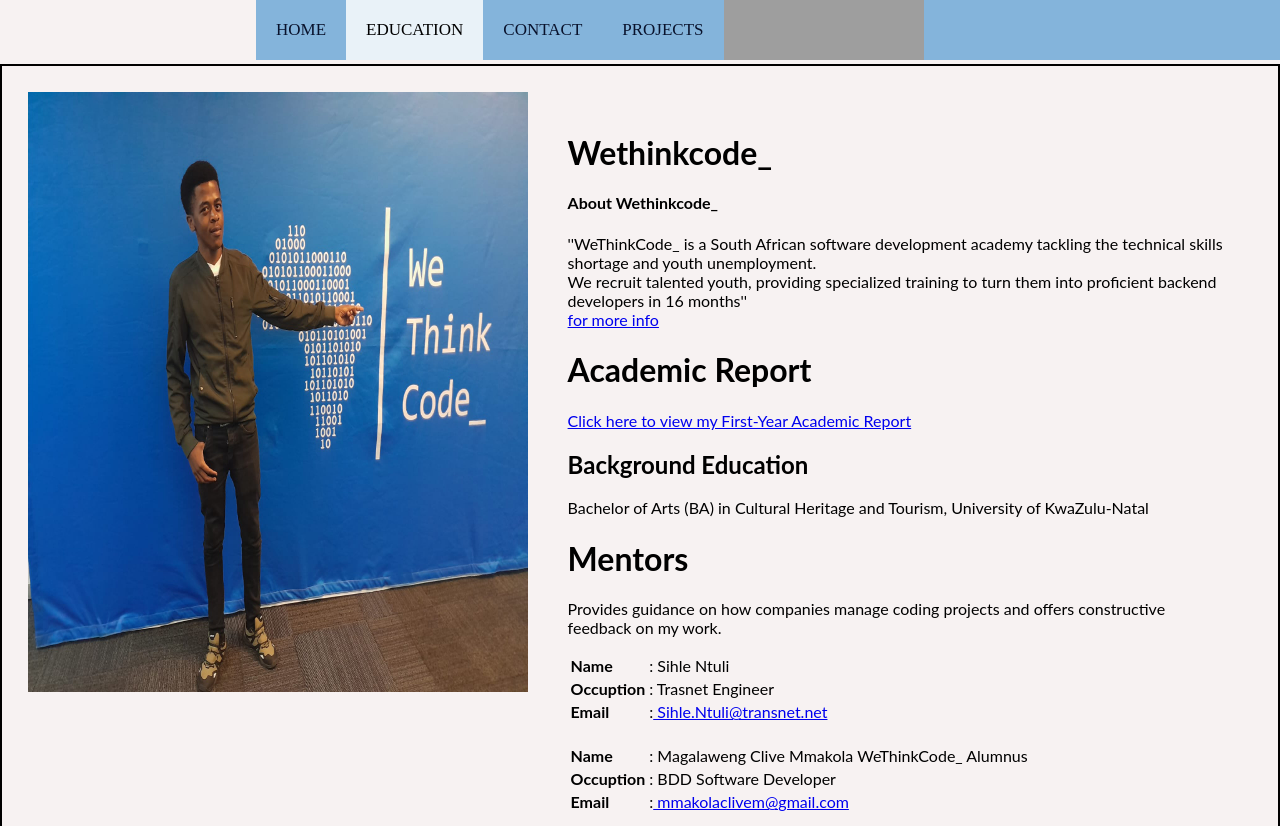
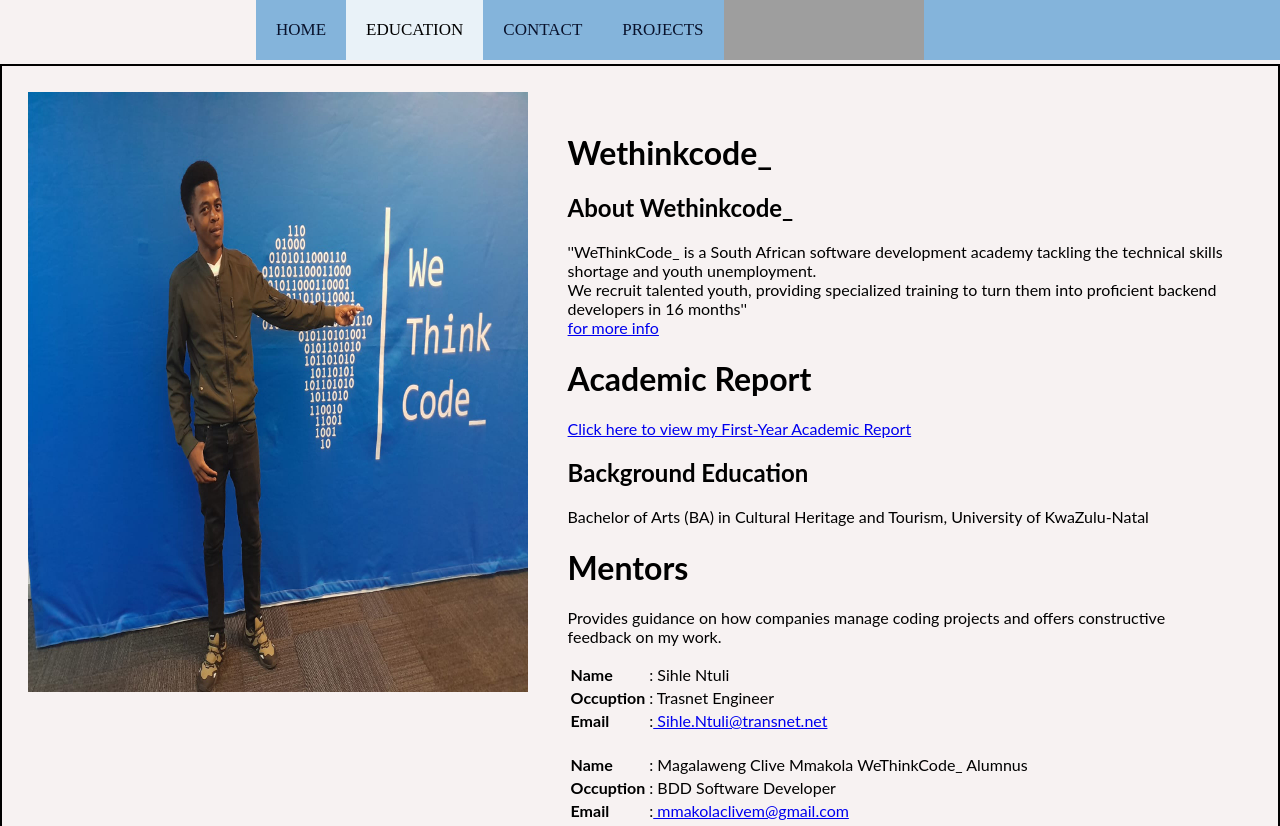
Before and after one commit to khulekani492/Personal-webCV, a plain HTML site: page education.html in a window 1280 px wide. Shown: the top 826 px of the page. Drawn offline with Linux system fonts and the light colour scheme; grey boxes are pictures that could not be loaded.

Commit message:
updated h4 to h1

```diff
--- a/education.html
+++ b/education.html
@@ -19,10 +19,9 @@
 
 <div class="edubackground">
  <img alt="a picture of student" src="bootCamp.jpeg" >
-
       <div class="schoolSummary">
         <h1>Wethinkcode_</h1>
-        <h4>About Wethinkcode_</h4>
+        <h2>About Wethinkcode_</h2>
             <p> ''WeThinkCode_ is a South African software development academy tackling the technical skills shortage and youth unemployment.<br>
               We recruit talented youth, providing specialized training to turn them into proficient backend developers in 16 months''<br>
               <a href="https://wethinkcode.co.za/">for more info</a>
```
